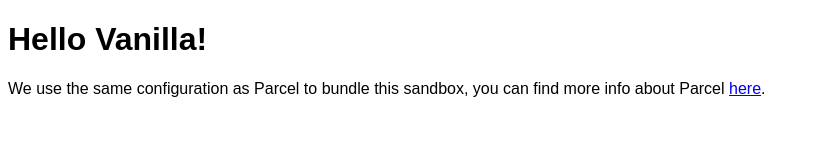
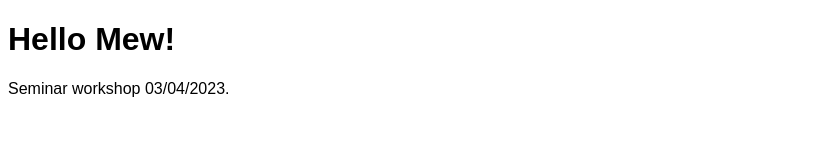
Before and after one commit to phuwanutj/csb-mdm86m, a plain HTML site: page index.html in a window 1280 px wide. Shown: the whole page, without its empty margins (0-819 px from the left). Drawn offline with Linux system fonts and the light colour scheme.

Commit message:
Deployment from Codesandbox.

```diff
--- a/index.html
+++ b/index.html
@@ -1,2 +1,2 @@
-<!DOCTYPE html><html><head><title>Parcel Sandbox</title><meta charset="UTF-8"><link rel="stylesheet" href="/csb-mdm86m/src.fb881dd0.css"></head><body> <div id="app"></div> <script src="/csb-mdm86m/src.860c7cf6.js">
+<!DOCTYPE html><html><head><title>Parcel Sandbox</title><meta charset="UTF-8"><link rel="stylesheet" href="/csb-mdm86m/src.fb881dd0.css"></head><body> <div id="app"></div> <script src="/csb-mdm86m/src.686cf17c.js">
 	</script> </body></html>
--- a/src.860c7cf6.js
+++ b/src.686cf17c.js
@@ -1,6 +1,6 @@
 parcelRequire=function(e,r,t,n){var i,o="function"==typeof parcelRequire&&parcelRequire,u="function"==typeof require&&require;function f(t,n){if(!r[t]){if(!e[t]){var i="function"==typeof parcelRequire&&parcelRequire;if(!n&&i)return i(t,!0);if(o)return o(t,!0);if(u&&"string"==typeof t)return u(t);var c=new Error("Cannot find module '"+t+"'");throw c.code="MODULE_NOT_FOUND",c}p.resolve=function(r){return e[t][1][r]||r},p.cache={};var l=r[t]=new f.Module(t);e[t][0].call(l.exports,p,l,l.exports,this)}return r[t].exports;function p(e){return f(p.resolve(e))}}f.isParcelRequire=!0,f.Module=function(e){this.id=e,this.bundle=f,this.exports={}},f.modules=e,f.cache=r,f.parent=o,f.register=function(r,t){e[r]=[function(e,r){r.exports=t},{}]};for(var c=0;c<t.length;c++)try{f(t[c])}catch(e){i||(i=e)}if(t.length){var l=f(t[t.length-1]);"object"==typeof exports&&"undefined"!=typeof module?module.exports=l:"function"==typeof define&&define.amd?define(function(){return l}):n&&(this[n]=l)}if(parcelRequire=f,i)throw i;return f}({"D9Nj":[function(require,module,exports) {
 
 },{}],"H99C":[function(require,module,exports) {
-"use strict";require("./styles.css"),document.getElementById("app").innerHTML='\n<h1>Hello Vanilla!</h1>\n<div>\n  We use the same configuration as Parcel to bundle this sandbox, you can find more\n  info about Parcel \n  <a href="https://parceljs.org" target="_blank" rel="noopener noreferrer">here</a>.\n</div>\n';
+"use strict";require("./styles.css"),document.getElementById("app").innerHTML="\n<h1>Hello Mew!</h1>\n<div>\n  Seminar workshop 03/04/2023.\n</div>\n";
 },{"./styles.css":"D9Nj"}]},{},["H99C"], null)
-//# sourceMappingURL=/csb-mdm86m/src.860c7cf6.js.map
+//# sourceMappingURL=/csb-mdm86m/src.686cf17c.js.map
```
Also changed, not shown: 2 other files.
